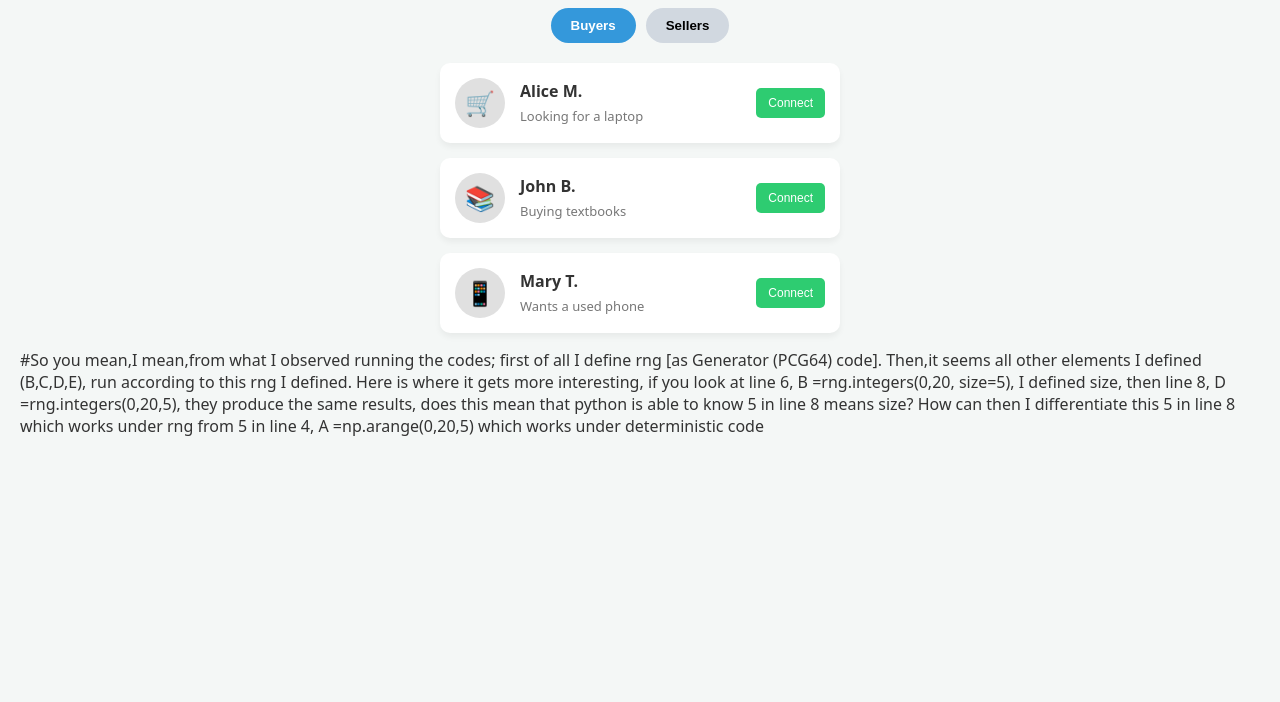
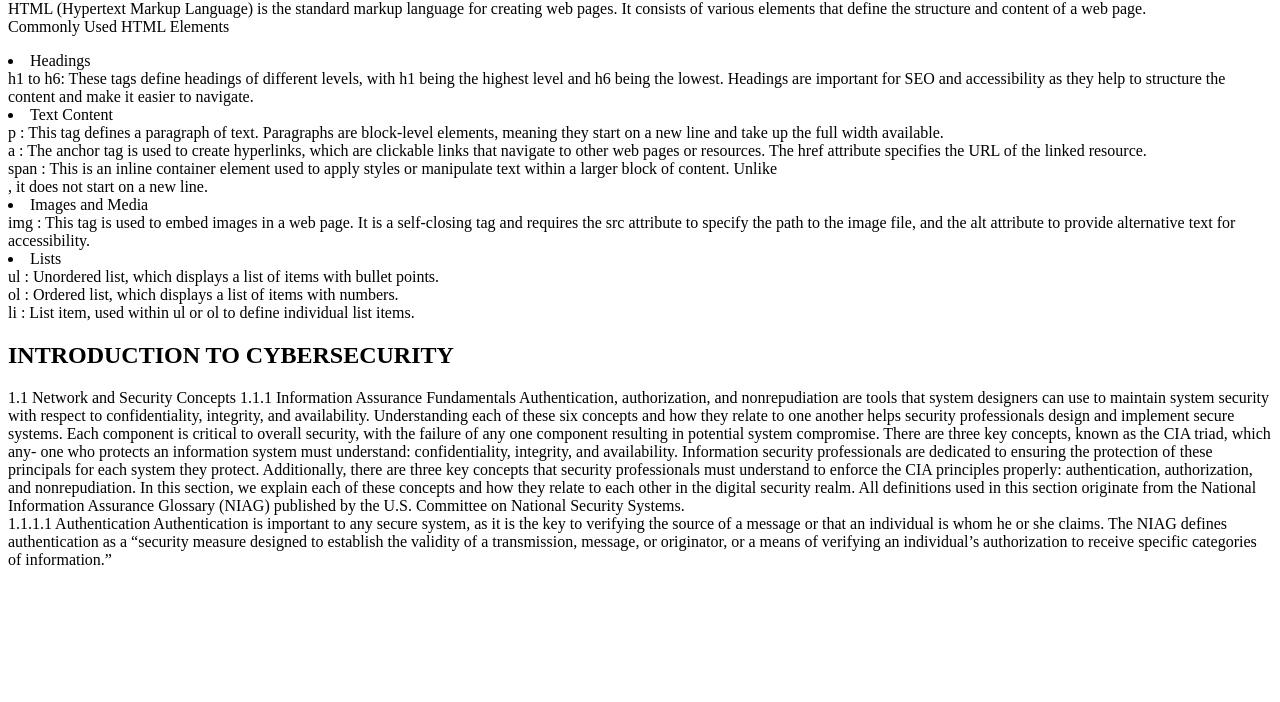
Before and after one commit to vorgmedia/Practice_session, a plain HTML site: page index.html in a window 1280 px wide. Shown: the part 98-800 px from the top of the page. Drawn offline with Linux system fonts and the light colour scheme.

Commit message:
index.html

```diff
--- a/index.html
+++ b/index.html
@@ -3,163 +3,42 @@
 <head>
 <meta charset="UTF-8">
 <meta name="viewport" content="width=device-width, initial-scale=1.0">
-<title>Marketplace Demo</title>
-<style>
-  /* Basic reset and styling */
-  body {
-    font-family: system-ui, sans-serif;
-    margin: 0;
-    padding: 20px;
-    background-color: #f4f7f6;
-    color: #333;
-  }
+<title>vorgmedia</title>
+</head>
 
-  h1 {
-    text-align: center;
-    color: #2c3e50;
-  }
-
-  /* Tab buttons */
-  .tabs {
-    display: flex;
-    justify-content: center;
-    gap: 10px;
-    margin-bottom: 20px;
-  }
-
-  .tab-btn {
-    padding: 10px 20px;
-    border: none;
-    border-radius: 20px;
-    background-color: #d1d8e0;
-    cursor: pointer;
-    font-weight: bold;
-    transition: 0.3s;
-  }
-
-  .tab-btn.active {
-    background-color: #3498db;
-    color: white;
-  }
-
-  /* User cards */
-  .container {
-    max-width: 400px;
-    margin: 0 auto;
-  }
-
-  .card {
-    background: white;
-    padding: 15px;
-    border-radius: 10px;
-    margin-bottom: 15px;
-    box-shadow: 0 4px 6px rgba(0,0,0,0.05);
-    display: flex;
-    align-items: center;
-    gap: 15px;
-  }
-
-  .avatar {
-    width: 50px;
-    height: 50px;
-    border-radius: 50%;
-    background-color: #e0e0e0;
-    display: flex;
-    justify-content: center;
-    align-items: center;
-    font-size: 24px;
-  }
-
-  .info h3 {
-    margin: 0;
-    font-size: 16px;
-  }
-
-  .info p {
-    margin: 5px 0 0;
-    font-size: 13px;
-    color: #777;
-  }
-
-  .action-btn {
-    margin-left: auto;
-    background-color: #2ecc71;
-    color: white;
-    border: none;
-    padding: 8px 12px;
-    border-radius: 5px;
-    cursor: pointer;
-    font-size: 12px;
-  }
-</style>
-</head>
 <body>
 
-  <h1>Marketplace</h1>
+<h1>INTRODUCTION TO WEB DEVELOPMENT</h1>
+<p>Elements<br>
+HTML (Hypertext Markup Language) is the standard markup language for creating web pages. It consists of various elements that define the structure and content of a web page. <br>
+Commonly Used HTML Elements
 
-  <div class="tabs">
-    <button class="tab-btn active" onclick="switchTab('buyer')">Buyers</button>
-    <button class="tab-btn" onclick="switchTab('seller')">Sellers</button>
-  </div>
+<li>Headings</li>
+h1 to h6: These tags define headings of different levels, with h1 being the highest level and h6 being the lowest. Headings are important for SEO and accessibility as they help to structure the content and make it easier to navigate.
 
-  <div class="container" id="list-container">
-    <!-- Cards will be loaded here by JavaScript -->
-  </div>
+<li>Text Content</li>
+p : This tag defines a paragraph of text. Paragraphs are block-level elements, meaning they start on a new line and take up the full width available. <br>
+a : The anchor tag is used to create hyperlinks, which are clickable links that navigate to other web pages or resources. The href attribute specifies the URL of the linked resource. <br>
+span : This is an inline container element used to apply styles or manipulate text within a larger block of content. Unlike <div> , it does not start on a new line. <br>
 
-<script>
-  // Mock Data: Buyers and Sellers
-  const marketplaceData = {
-    buyer: [
-      { name: "Alice M.", desc: "Looking for a laptop", icon: "🛒" },
-      { name: "John B.", desc: "Buying textbooks", icon: "📚" },
-      { name: "Mary T.", desc: "Wants a used phone", icon: "📱" }
-    ],
-    seller: [
-      { name: "Tech Store", desc: "Selling HP Laptops", icon: "💻" },
-      { name: "Campus Books", desc: "Economics textbooks", icon: "📖" },
-      { name: "Sam K.", desc: "Samsung A12 (Used)", icon: "📱" }
-    ]
-  };
+<li>Images and Media</li>
+img : This tag is used to embed images in a web page. It is a self-closing tag and requires the src attribute to specify the path to the image file, and the alt attribute to provide alternative text for accessibility. <br>
 
-  // Function to display the data based on the selected tab
-  function renderList(role) {
-    const container = document.getElementById("list-container");
-    container.innerHTML = ""; // Clear current list
+<li>Lists</li>
+ul : Unordered list, which displays a list of items with bullet points. <br>
+ol : Ordered list, which displays a list of items with numbers. <br>
+li : List item, used within ul or ol to define individual list items.
+</p>
 
-    const users = marketplaceData[role];
+<h2>INTRODUCTION TO CYBERSECURITY</h2>
 
-    users.forEach(user => {
-      // Create card element
-      const card = document.createElement("div");
-      card.className = "card";
+<p>1.1 Network and Security Concepts
+1.1.1 Information Assurance Fundamentals
+Authentication, authorization, and nonrepudiation are tools that system designers can use to maintain system security with respect to confidentiality, integrity, and availability. Understanding each of these six concepts and how they relate to one another helps security professionals design and implement secure systems. Each component is critical to overall security, with the failure of any one component resulting in potential system compromise.
+There are three key concepts, known as the CIA triad, which any-
+one who protects an information system must understand: confidentiality, integrity, and availability. Information security professionals are dedicated to ensuring the protection of these principals for each system they protect. Additionally, there are three key concepts that security professionals must understand to enforce the CIA principles properly: authentication, authorization, and nonrepudiation. In this section, we explain each of these concepts and how they relate to each other in the digital security realm. All definitions used in this section originate from the National Information Assurance Glossary (NIAG) published by the U.S. Committee on National Security Systems.<br>
 
-      // Put HTML inside the card
-      card.innerHTML = `
-        <div class="avatar">${user.icon}</div>
-        <div class="info">
-          <h3>${user.name}</h3>
-          <p>${user.desc}</p>
-        </div>
-        <button class="action-btn" onclick="alert('Connecting to ${user.name}...')">Connect</button>
-      `;
+1.1.1.1 Authentication Authentication is important to any secure system, as it is the key to verifying the source of a message or that an individual is whom he or she claims. The NIAG defines authentication as a “security measure designed to establish the validity of a transmission, message, or originator, or a means of verifying an individual’s authorization to receive specific categories of information.”</p>
 
-      container.appendChild(card);
-    });
-  }
-
-  // Function to handle tab switching
-  function switchTab(role) {
-    // Update button colors
-    document.querySelectorAll('.tab-btn').forEach(btn => btn.classList.remove('active'));
-    event.target.classList.add('active');
-
-    // Load new data
-    renderList(role);
-  }
-
-  // Load buyers by default when page opens
-  renderList('buyer');
-</script>
-<p> #So you mean,I mean,from what I observed running the codes; first of all I define rng [as Generator (PCG64) code]. Then,it seems all other elements I defined (B,C,D,E), run  according to this rng I defined. Here is where it gets more interesting, if you look at line 6, B =rng.integers(0,20, size=5), I defined size, then line 8, D =rng.integers(0,20,5), they produce the same results, does this mean that python is able to know 5 in line 8 means size? How can then I differentiate this 5 in line 8 which works under rng from 5 in line 4, A =np.arange(0,20,5) which works under deterministic code</p>
 </body>
-</html>
+  </html>
```
